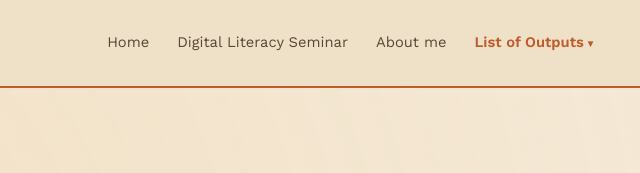
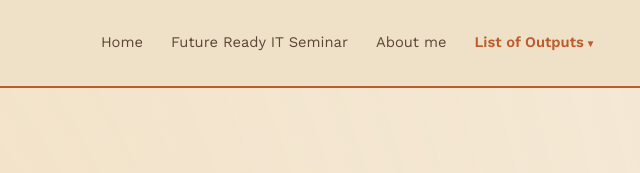
Before and after one commit to EmersonJay/Emer, a plain HTML site: page cyber-security-and-ethical-issues.html in a window 1280 px wide. Shown: the top 173 px of the page, 511-1151 px from the left. Drawn offline with nearby package versions, Linux system fonts and the light colour scheme; a web font is replaced by a local one.

Commit message:
Update cyber-security-and-ethical-issues.html

```diff
--- a/cyber-security-and-ethical-issues.html
+++ b/cyber-security-and-ethical-issues.html
@@ -64,7 +64,7 @@
 <header class="site-header">
     <div class="site-header-inner">
       <a class="brand" href="about-me.html"><span class="brand-logo"><img src="profile.jpg" alt="Emerson Jay Ricarte"></span><span class="brand-name">Emerson Jay Ricarte</span></a>
-      <nav class="site-nav"><ul><li class=""><a href="index.html">Home</a></li><li class=""><a href="digital-literacy-seminar.html">Digital Literacy Seminar</a></li><li class=""><a href="about-me.html">About me</a></li><li class="has-sub current"><a href="list-of-outputs.html">List of Outputs</a><ul class="sub-nav"><li class=""><a href="emerging-trends-and-innovations-in-it.html">Emerging Trends and Innovations in IT</a></li><li class="current"><a href="cyber-security-and-ethical-issues.html">Cyber Security and Ethical Issues</a></li><li class=""><a href="data-analytics-and-artificial-intelligence.html">Data Analytics and Artificial Intelligence</a></li><li class=""><a href="cloud-computing-devops-and-modernization.html">Cloud Computing, DevOps, and Modernization</a></li><li class=""><a href="tech-entrepreneurship-and-startups-in-the-it-industry.html">Tech Entrepreneurship and Startups in the IT Industry</a></li></ul></li></ul></nav>
+      <nav class="site-nav"><ul><li class=""><a href="index.html">Home</a></li><li class=""><a href="future-ready-it-seminar.html">Future Ready IT Seminar</a></li><li class=""><a href="about-me.html">About me</a></li><li class="has-sub current"><a href="list-of-outputs.html">List of Outputs</a><ul class="sub-nav"><li class=""><a href="emerging-trends-and-innovations-in-it.html">Emerging Trends and Innovations in IT</a></li><li class="current"><a href="cyber-security-and-ethical-issues.html">Cyber Security and Ethical Issues</a></li><li class=""><a href="data-analytics-and-artificial-intelligence.html">Data Analytics and Artificial Intelligence</a></li><li class=""><a href="cloud-computing-devops-and-modernization.html">Cloud Computing, DevOps, and Modernization</a></li><li class=""><a href="tech-entrepreneurship-and-startups-in-the-it-industry.html">Tech Entrepreneurship and Startups in the IT Industry</a></li></ul></li></ul></nav>
     </div>
   </header>
 
```
